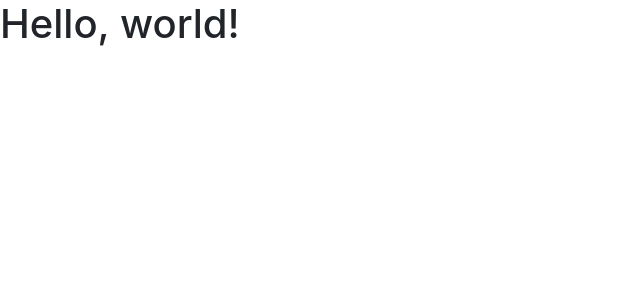
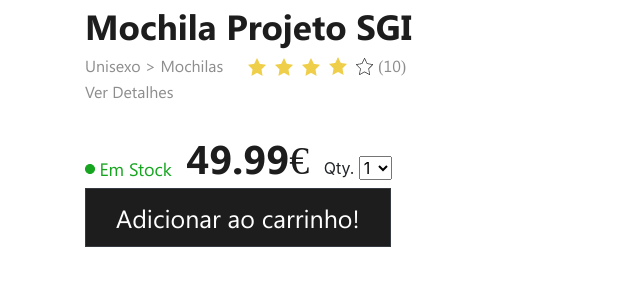
Before and after one commit to andre00nogueira/projeto-sgi, a plain HTML site: page index.html in a window 1280 px wide. Shown: the whole page, without its empty margins (0-640 px from the left). Drawn offline with nearby package versions, Linux system fonts and the light colour scheme.

Commit message:
Start layout design.

```diff
--- /dev/null
+++ b/css/main.css
@@ -0,0 +1,65 @@
+@font-face {
+  font-family: buttonFace;
+  src: url(../fonts/SegoeUI.ttf);
+}
+
+@font-face {
+  font-family: priceFace;
+  src: url(../fonts/SegoeUIBold.ttf);
+}
+
+#botaoComprar{
+	background-color:#1D1D1D;
+	border-radius:0px;
+	font-family: buttonFace;
+	font-size: 25px;
+	padding: 10px;
+	padding-left: 30px;
+	padding-right: 30px;
+}
+
+
+#preco{
+	font-size: 40px;
+	color:#1D1D1D;
+	font-family: priceFace;
+	margin-right: 10px;
+	margin-left: 10px;
+}
+
+#titulo{
+	font-size: 35px;
+	color:#1D1D1D;
+	font-family: priceFace;
+}
+
+
+#stock{
+	vertical-align:middle;
+	font-family: buttonFace;
+	font-size: 18px;
+	color:#17A520;
+}
+
+.categoria{
+	vertical-align:middle;
+	font-family: buttonFace;
+	color: #1D1D1D;
+	opacity: 0.5;
+	margin-right:20px;
+
+}
+
+a:hover{
+	font-family: buttonFace;
+	color: #1D1D1D;
+	opacity: 1;
+}
+
+
+
+
+#detalhes{
+	-webkit-align-content: center;
+	align-content: center;
+}
--- a/index.html
+++ b/index.html
@@ -7,11 +7,48 @@
 
     <!-- Bootstrap CSS -->
     <link rel="stylesheet" href="https://stackpath.bootstrapcdn.com/bootstrap/4.3.1/css/bootstrap.min.css" integrity="sha384-ggOyR0iXCbMQv3Xipma34MD+dH/1fQ784/j6cY/iJTQUOhcWr7x9JvoRxT2MZw1T" crossorigin="anonymous">
-
+	<link rel="stylesheet" type="text/css" href="css/main.css">
     <title>Projeto SGI</title>
   </head>
   <body>
-    <h1>Hello, world!</h1>
+
+  <div class="container">
+  <div class="row">
+    <div class="col-sm">
+      <div >
+		<span id="titulo">Mochila Projeto SGI</span>
+		<br>
+		<div id="detalhes">
+			<a href="#" class="categoria">Unisexo > Mochilas</a>
+			<img src="images/rating.png">
+			<a href="#" class="categoria"> (10) </a>
+			<br>
+			<a href="#" class="categoria">Ver Detalhes</a>
+		</div>
+		<br>
+		<div style="vertical-align:middle;">
+		<img  src="images/bola.png">
+		<span id="stock">Em Stock</span>
+
+		<span id="preco">49.99€</span>
+		<span>Qty.</span>
+		<select>
+			<option value="1">1</option>
+			<option value="2">2</option>
+			<option value="3">3</option>
+			<option value="4">4</option>
+			<option value="5">5</option>
+		</select>
+		<br>
+		<button type="button" id="botaoComprar" class="btn btn-dark">Adicionar ao carrinho!</button>
+		</div>
+  </div>
+    </div>
+    <div class="col-sm">
+      <!-- TODO ADD CANVAS -->
+    </div>
+  </div>
+</div>
 
     <!-- Optional JavaScript -->
     <!-- jQuery first, then Popper.js, then Bootstrap JS -->
```
Also changed, not shown: fonts/Segoe UI Bold Italic.ttf (added), fonts/Segoe UI Italic.ttf (added), fonts/SegoeUI.ttf (added), fonts/SegoeUIBold.ttf (added), images/Component 6 – 1@2x.png (added), images/bola.png (added), images/rating.png (added).
